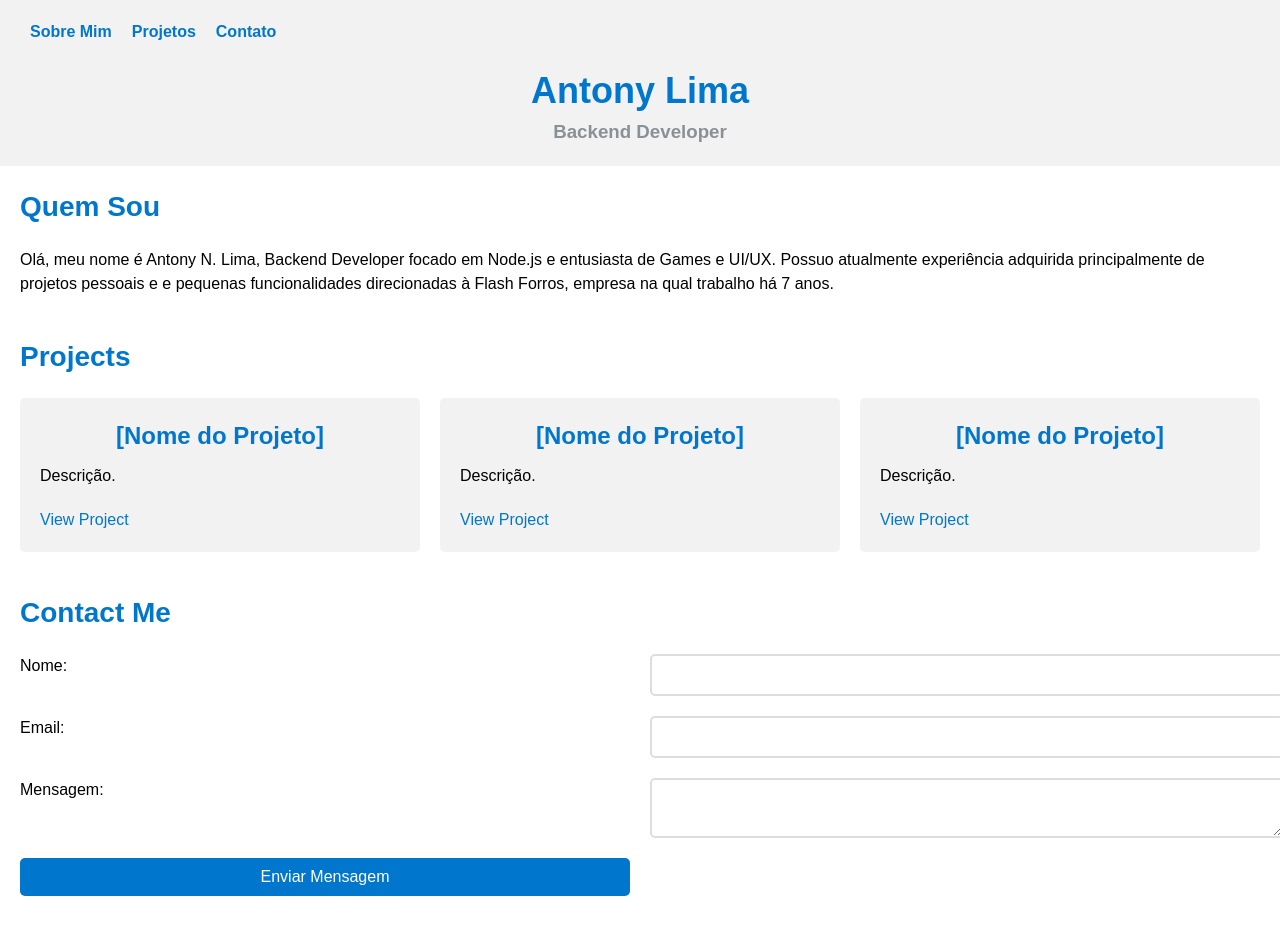
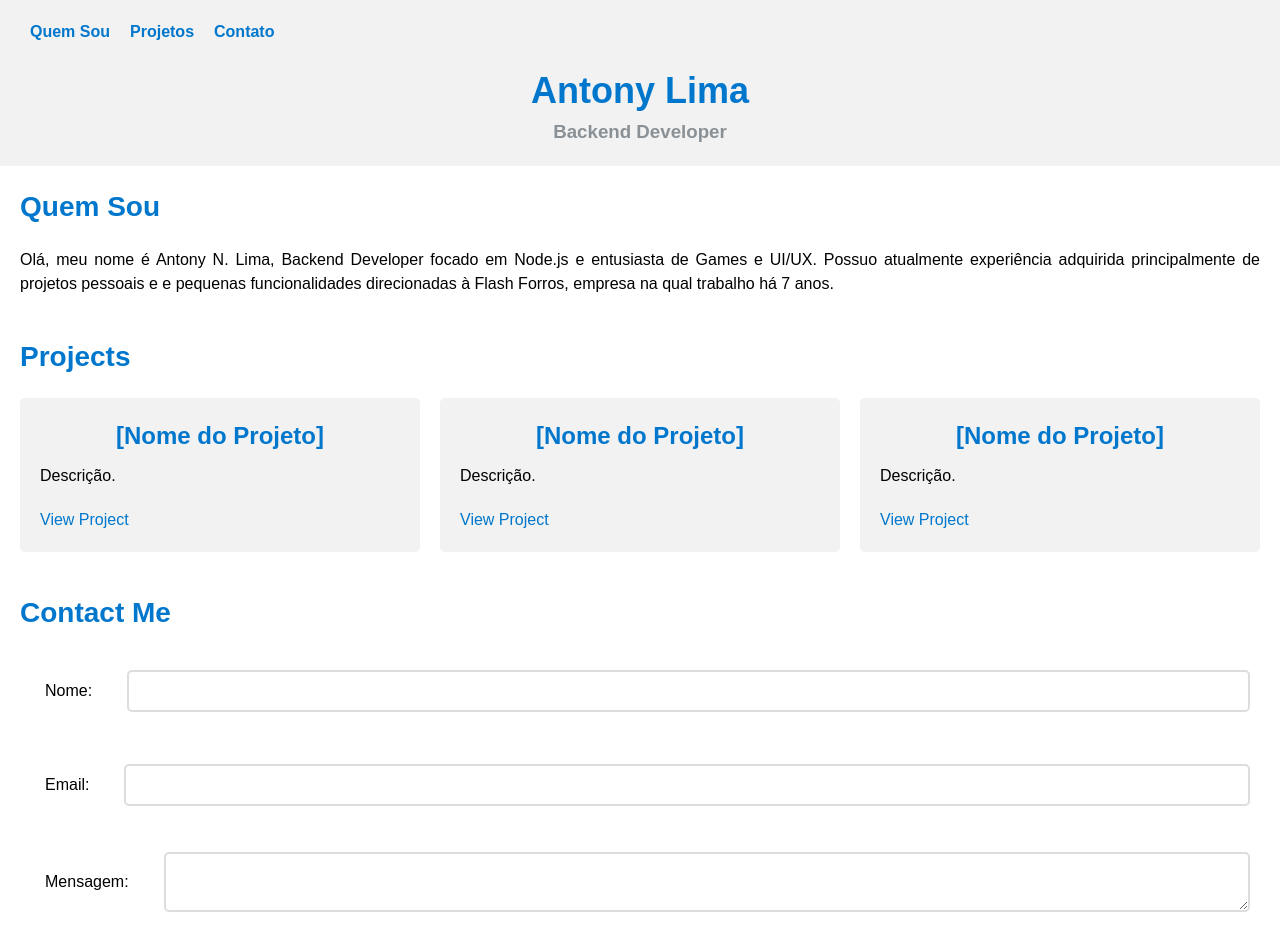
Before and after one commit to anktony/portfolio, a plain HTML site: page index.html in a window 1280 px wide. Shown: the top 939 px of the page. Drawn offline with Linux system fonts and the light colour scheme.

Commit message:
minor text changes, justify about me text, change form label and inputs display

```diff
--- a/css/style.css
+++ b/css/style.css
@@ -76,6 +76,10 @@ body {
     padding: 20px;
   }
 
+  #about p {
+    text-align: justify;
+  }
+
   section {
     margin-bottom: 40px;
   }
@@ -115,24 +119,36 @@ body {
 
   /* Contact form styles */
   form {
-    display: grid;
-    grid-template-columns: 1fr 1fr;
-    grid-gap: 20px;
+    display: flex;
+    flex-direction: column;
+
+    /* grid-template-columns: 1fr 1fr;
+    grid-gap: 20px; */
   }
 
-  form label {
-    display: block;
+  form div label {
+    display: inline;
     font-size: 16px;
-    margin-bottom: 10px;
+    margin: 25px;
   }
 
-  form input, form textarea {
+  form div input, form div textarea {
     border: 2px solid #ddd;
     border-radius: 5px;
     padding: 10px;
+    margin: 10px;
     font-size: 16px;
     width: 100%;
+
   }
+
+  .form-group{
+    display: flex;
+    flex-direction: row;
+    align-items: center;
+    margin-bottom: 20px;
+  }
+
 
   form input:focus, form textarea:focus {
     outline: none;
--- a/index.html
+++ b/index.html
@@ -1,7 +1,6 @@
 <!DOCTYPE html>
 <html>
   <head>
-
     <meta charset="UTF-8">
     <meta http-equiv="X-UA-Compatible" content="IE=edge">
     <meta name="viewport" content="width=device-width, initial-scale=1.0">
@@ -12,7 +11,7 @@
     <header>
       <nav>
         <ul>
-          <li><a href="#about">Sobre Mim</a></li>
+          <li><a href="#about">Quem Sou</a></li>
           <li><a href="#projects">Projetos</a></li>
           <li><a href="#contact">Contato</a></li>
         </ul>
@@ -48,12 +47,22 @@
       <section id="contact">
         <h2>Contact Me</h2>
         <form>
+
+          <div class="form-group">
             <label for="name">Nome:</label>
             <input type="text" id="name" name="name" required>
+          </div>
+
+          <div class="form-group">
             <label for="email">Email:</label>
             <input type="email" id="email" name="email" required>
+          </div>
+
+          <div class="form-group">
             <label for="message">Mensagem:</label>
             <textarea id="message" name="message" required></textarea>
+          </div>
+
           <button type="submit">Enviar Mensagem</button>
         </form>
       </section>
```
Lines whose indentation alone changed are shown as unchanged.
